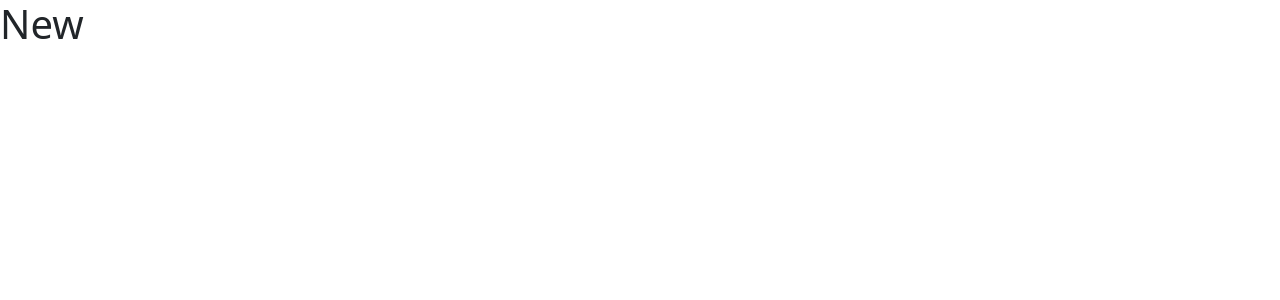
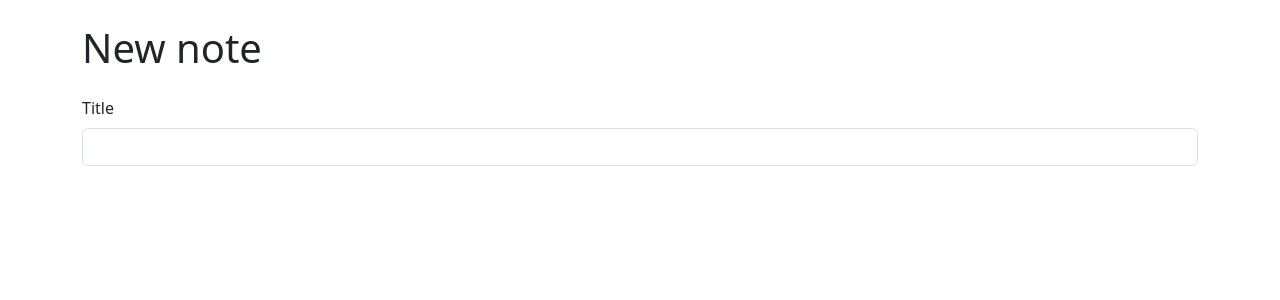
Before and after one commit to mikel-js/notes, a React (Vite) app: page /new in a window 1280 px wide. Shown: the top 300 px of the page. Built offline with nearby package versions, Linux system fonts and the light colour scheme.

Commit message:
add note form input

```diff
--- a/src/App.tsx
+++ b/src/App.tsx
@@ -1,17 +1,21 @@
 import 'bootstrap/dist/css/bootstrap.min.css';
+import { Container } from 'react-bootstrap';
 import { Navigate, Route, Routes } from 'react-router-dom';
+import NewNote from './NewNote';
 
 function App() {
   return (
+    <Container className='my-4'>
       <Routes>
         <Route path='/' element={<h1>Home</h1>} />
-      <Route path='/new' element={<h1>New</h1>} />
+        <Route path='/new' element={<NewNote />} />
         <Route path='/:id'>
           <Route index element={<h1>Show</h1>} />
           <Route path='edit' element={<h1>Edit</h1>} />
         </Route>
         <Route path='*' element={<Navigate to='/' />} />
       </Routes>
+    </Container>
   );
 }
 
--- /dev/null
+++ b/src/NewNote.tsx
@@ -0,0 +1,13 @@
+import React from 'react';
+import NoteForm from './NoteForm';
+
+const NewNote = () => {
+  return (
+    <div>
+      <h1 className='mb-4'>New note</h1>
+      <NoteForm />
+    </div>
+  );
+};
+
+export default NewNote;
--- /dev/null
+++ b/src/NoteForm.tsx
@@ -0,0 +1,21 @@
+import React from 'react';
+import { Col, Form, Row, Stack } from 'react-bootstrap';
+
+const NoteForm = () => {
+  return (
+    <Form>
+      <Stack gap={4}>
+        <Row>
+          <Col>
+            <Form.Group controlId='title'>
+              <Form.Label>Title</Form.Label>
+              <Form.Control required></Form.Control>
+            </Form.Group>
+          </Col>
+        </Row>
+      </Stack>
+    </Form>
+  );
+};
+
+export default NoteForm;
```
Lines whose indentation alone changed are shown as unchanged.
